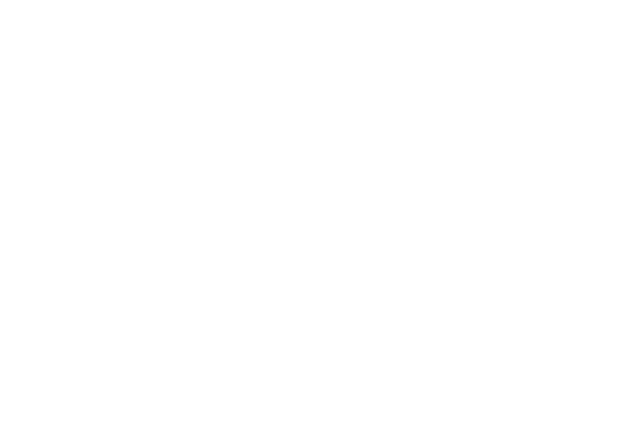
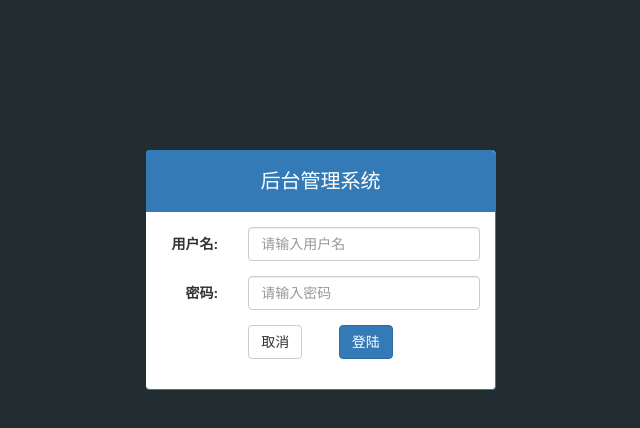
Before and after one commit to tansongyang1/letao, a website: page public/admin/login.html in a window 1280 px wide. Shown: the whole page, without its empty margins (319-959 px from the left). Drawn offline with Linux system fonts and the light colour scheme.

Commit message:
登录功能完成

```diff
--- a/public/admin/css/comment.css
+++ b/public/admin/css/comment.css
@@ -0,0 +1,14 @@
+.body_bg{
+  background: #222D32;
+}
+.m-top{
+  margin-top: 150px;
+}
+.panel-title {
+  font-size: 20px;
+  height: 40px;
+  line-height: 40px;
+}
+.panel-primary {
+  border-left: #337ab7;
+}
--- a/public/admin/login.html
+++ b/public/admin/login.html
@@ -6,12 +6,45 @@
   <meta name="viewport" content="width=device-width, initial-scale=1.0">
   <meta http-equiv="X-UA-Compatible" content="ie=edge">
   <title>Document</title>
-  <link rel="stylesheet" href="">
+  <link rel="stylesheet" href="lib/bootstrap/css/bootstrap.css">
   <link rel="stylesheet" href="./css/comment.css">
 </head>
 
-<body>
+<body class="body_bg">
+  <div class="container">
+    <div class="col-md-4 col-md-offset-4 m-top">
+      <div class="panel panel-primary  ">
+        <div class="panel-heading ">
+          <h3 class="panel-title text-center">后台管理系统</h3>
+        </div>
+        <div class="panel-body">
+            <form class="form-horizontal">
+                <div class="form-group">
+                  <label for="username" class="col-sm-3 control-label">用户名:</label>
+                  <div class="col-sm-9">
+                    <input type="email" name="username" class="form-control" id="username" placeholder="请输入用户名">
+                  </div>
+                </div>
+                <div class="form-group">
+                  <label for="password" class="col-sm-3 control-label">密码:</label>
+                  <div class="col-sm-9">
+                    <input type="password" class="form-control" id="password" placeholder="请输入密码">
+                  </div>
+                </div>
 
+                <div class="form-group">
+                  <div class="col-sm-offset-3 col-sm-6">
+                      <button type="button" class="btn btn-default">取消</button>
+                    <button type="submit" class="btn btn-primary pull-right">登陆</button>
+                  </div>
+                </div>
+              </form>
+        </div>
+      </div>
+    </div>
+  </div>
+  <script src="./lib/jquery/jquery.js"></script>
+  <script src="./lib/bootstrap/js/bootstrap.js"></script>
 </body>
 
 </html>
```
